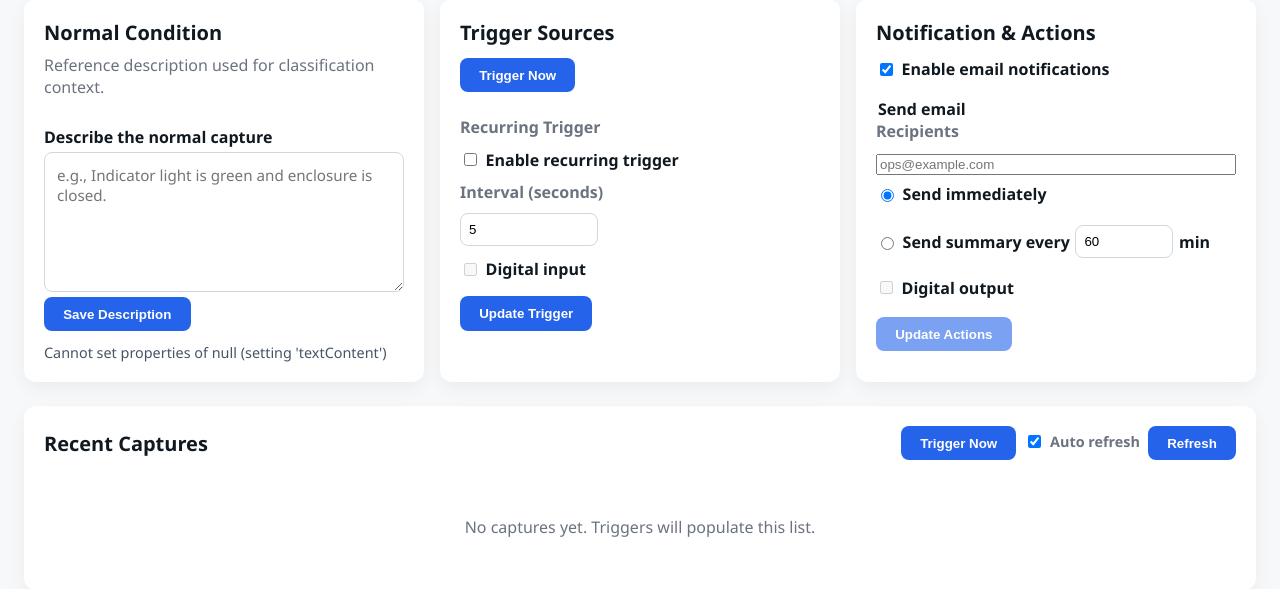
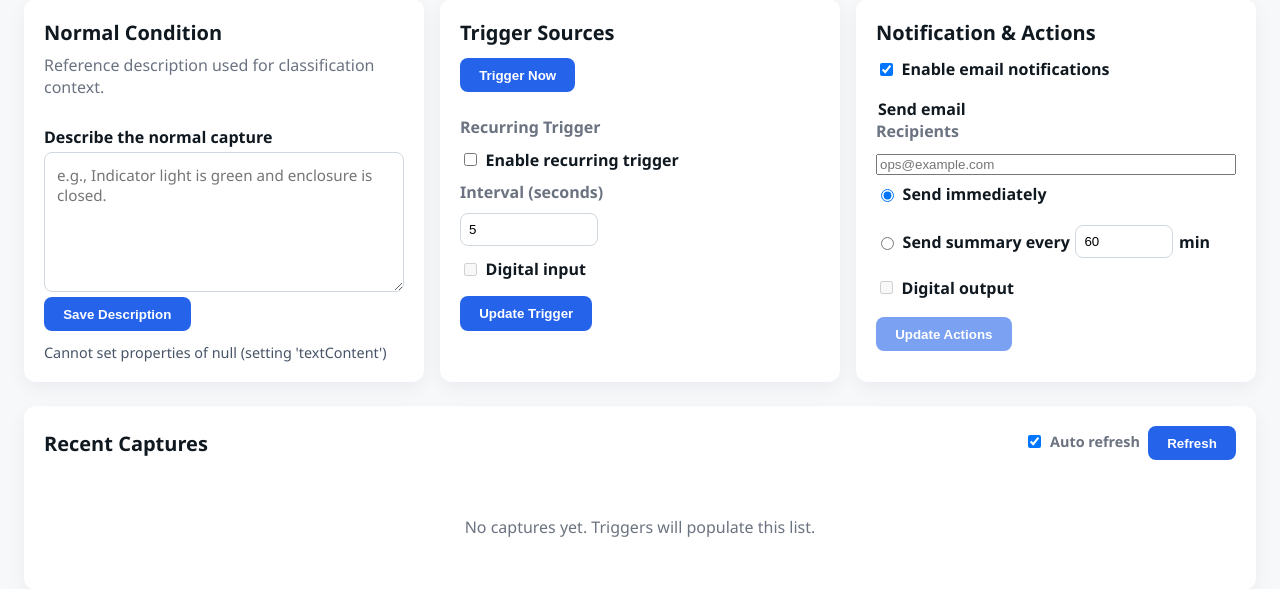
Before and after one commit to atxapple/okmonitor, a FastAPI app: page /ui in a window 1280 px wide. Shown: the part 87-676 px from the top of the page. Run offline with FastAPI, Linux system fonts and the light colour scheme; data that the repository does not hold is empty.

Commit message:
ui: move manual trigger status and clean captures header

```diff
--- a/cloud/web/templates/index.html
+++ b/cloud/web/templates/index.html
@@ -163,7 +163,8 @@
                 <h2>Trigger Sources</h2>
                 <div style="display:flex;align-items:center;gap:0.75rem;margin-bottom:0.75rem;">
                     <button id="trigger-now" type="button">Trigger Now</button>
-                        </div>
+                    <div id="manual-status" class="status"></div>
+                </div>
                 <form id="trigger-form" style="display:flex;flex-direction:column;gap:0.75rem;">
                     <div style="display:flex;flex-direction:column;gap:0.4rem;">
                         <label class="muted" style="font-weight:600;">Recurring Trigger</label>
@@ -210,7 +211,6 @@
             <div style="display:flex;justify-content:space-between;align-items:center;gap:0.75rem;">
                 <h2 style="margin:0;">Recent Captures</h2>
                 <div style="display:flex;align-items:center;gap:0.5rem;">
-                    <button id="trigger-now" type="button">Trigger Now</button>
                     <label for="auto-refresh-toggle" class="muted" style="display:flex;align-items:center;gap:0.35rem;font-size:0.9rem;">
                         <input id="auto-refresh-toggle" type="checkbox" checked /> Auto refresh
                     </label>
```
